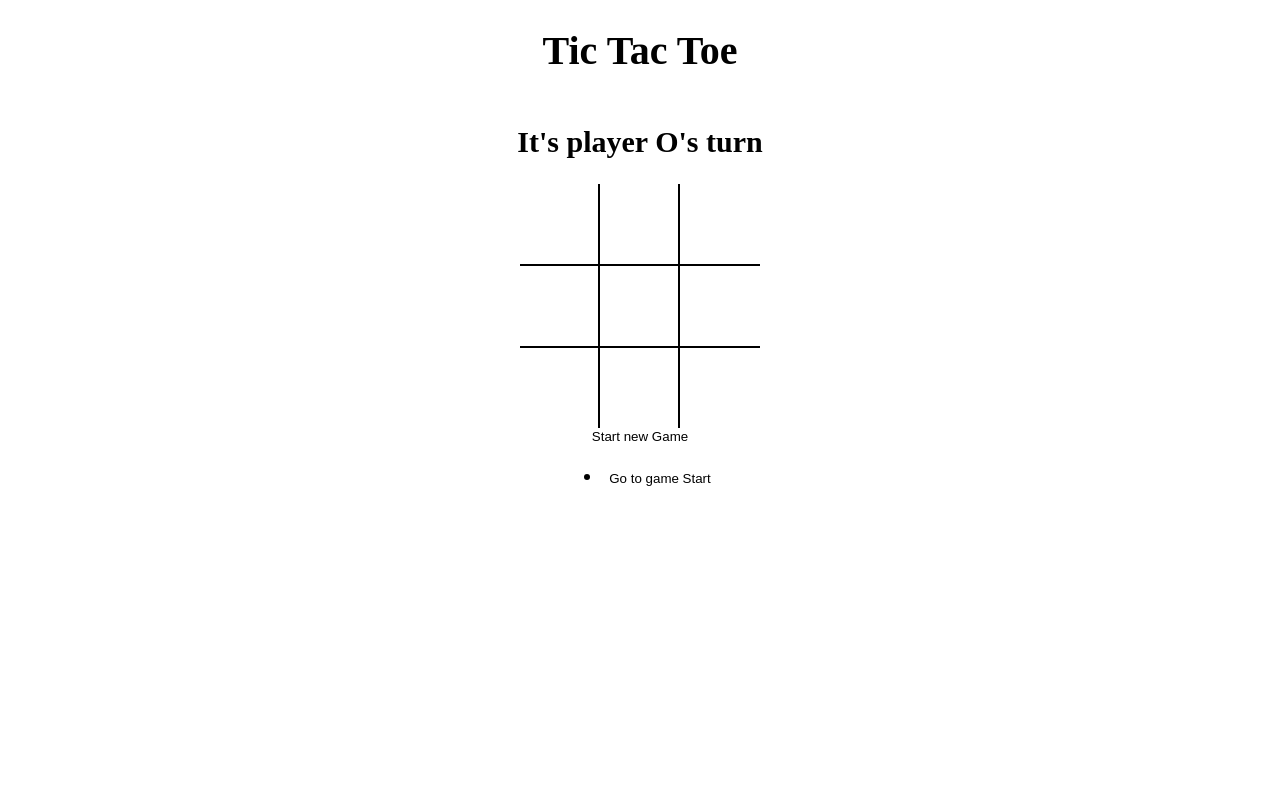
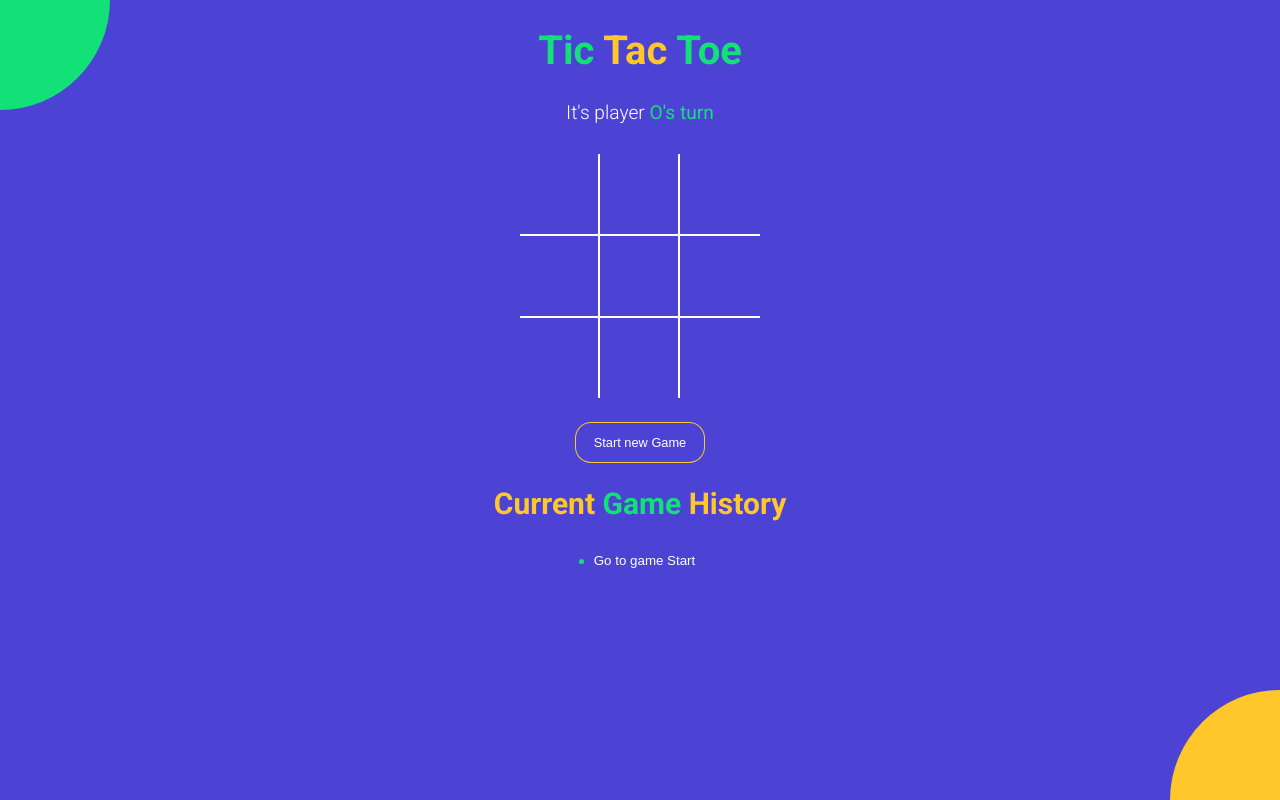
Before and after one commit to SAM6358/Tic-Tac-Toe-using-React, a React (Vite) app: page / in a window 1280 px wide. Built offline with nearby package versions, Linux system fonts and the light colour scheme; the HTML template or start-up script is replaced by a standard one.

Commit message:
added styles and animation in the winning square in the app

```diff
--- a/index.html
+++ b/index.html
@@ -1,7 +1,14 @@
 <!DOCTYPE html>
 <html>
   <head>
-    <title>React Vite Micro App</title>
+    <meta charset="UTF-8" />
+    <meta name="viewport" content="width=device-width, initial-scale=1.0" />
+    <meta http-equiv="X-UA-Compatible" content="ie=edge" />
+    <link
+      href="https://fonts.googleapis.com/css?family=Roboto:300,400,700&display=swap"
+      rel="stylesheet"
+    />
+    <title>TIC TAC TOE</title>
   </head>
   <body>
     <div id="root"></div>
--- a/src/App.jsx
+++ b/src/App.jsx
@@ -42,18 +42,34 @@
 
   return (
     <div className="app">
-      <h1> Tic Tac Toe </h1>
+      <h1>
+        {' '}
+        <span className="text-green"> Tic </span>{' '}
+        <span className="text-orange"> Tac </span>{' '}
+        <span className="text-green"> Toe </span>{' '}
+      </h1>
       <Status_message winner={winner} curr={curr} />
       <Board
         board={curr.board}
         handlesquareclick={handlesquareclick}
         winningSquare={winningSquare}
       />
-      <button type="button" onClick={onNew_game}>
+      <button
+        type="button"
+        onClick={onNew_game}
+        className={`btn-reset ${winner ? 'active' : ''}`}
+      >
         {' '}
         Start new Game{' '}
       </button>
+      <h2>
+        {' '}
+        <span className="text-orange">Current</span>{' '}
+        <span className="text-green"> Game </span>{' '}
+        <span className="text-orange"> History </span>
+      </h2>
       <History history={history} moveTo={moveTo} />
+      <div className="bg-balls" />
     </div>
   );
 };
--- a/src/components/History.jsx
+++ b/src/components/History.jsx
@@ -2,14 +2,13 @@
 
 const History = ({ history, moveTo, currentmove }) => {
   return (
-    <ul>
+    <div className="history-wrapper">
+      <ul className="history">
         {history.map((_, move) => {
           return (
             <li key={move}>
               <button
-              style={{
-                fontWeight: move === currentmove ? 'bold' : 'normal',
-              }}
+                className={`btn-move ${move === currentmove ? 'active' : ''}`}
                 type="button"
                 onClick={() => {
                   moveTo(move);
@@ -21,6 +20,7 @@
           );
         })}
       </ul>
+    </div>
   );
 };
 
--- a/src/components/Square.jsx
+++ b/src/components/Square.jsx
@@ -4,9 +4,10 @@
   return (
     <button
       type="button"
-      className="square"
       onClick={onClick}
-      style={{ fontWeight: iswinningSquare ? 'bold' : 'normal' }}
+      className={`square ${iswinningSquare ? 'winning' : ''} ${
+        value === 'X' ? 'text-orange' : 'text-green'
+      }`}
     >
       {' '}
       {value}{' '}
--- a/src/components/Status_message.jsx
+++ b/src/components/Status_message.jsx
@@ -4,13 +4,33 @@
   const nomovesleft = curr.board.every(element => element !== null);
 
   return (
-    <h2>
-      {winner && `Winner is ${winner}`}
-      {!winner &&
-        !nomovesleft &&
-        `It's player ${curr.isXnext ? 'O' : 'X'}'s turn `}
-      {!winner && nomovesleft && ` It's a tie between player X and O `}
-    </h2>
+    <div className="status-message">
+      {winner && (
+        <>
+          Winner is{' '}
+          <span className={winner === 'X' ? 'text-orange' : 'text-green'}>
+            {winner}
+          </span>
+        </>
+      )}
+      {!winner && !nomovesleft && (
+        <>
+          It's player{' '}
+          <span className={curr.isXnext ? 'text-green' : 'text-orange'}>
+            {curr.isXnext ? 'O' : 'X'}'s turn{' '}
+          </span>
+        </>
+      )}
+      {!winner && nomovesleft && (
+        <>
+          {' '}
+          It's a tie between player <span className="text-orange">
+            {' '}
+            X{' '}
+          </span> and <span className="text-green"> O </span>
+        </>
+      )}
+    </div>
   );
 };
 
--- a/src/styles/main.scss
+++ b/src/styles/main.scss
@@ -1,4 +1,11 @@
+$green: #12e177;
+$orange: #ffc72a;
+$blue: #4c43d4;
+
 body {
+  font-family: 'Roboto', sans-serif;
+  background-color: $blue;
+  color: #fff;
   padding: 0;
   margin: 0;
 }
@@ -19,18 +26,83 @@
   align-items: center;
 }
 
+.text-green {
+  color: $green;
+}
+
+.text-orange {
+  color: $orange;
+}
+
+.history-wrapper {
+  width: 300px;
+  text-align: center;
+  margin-bottom: 20px;
+  .history {
+    display: inline-block;
+    padding: 0;
+    margin: 0;
+    li {
+      list-style: none;
+      text-align: left;
+      &:before {
+        content: '';
+        border-radius: 50%;
+        display: inline-block;
+        height: 5px;
+        width: 5px;
+        background-color: $green;
+        margin-right: 4px;
+        margin-bottom: 1px;
+      }
+
+      .btn-move {
+        color: #fff;
+        &.active {
+          font-weight: bold;
+          color: $green;
+        }
+      }
+    }
+  }
+}
+
+.status-message {
+  margin-bottom: 30px;
+  font-size: 1.2rem;
+  font-weight: lighter;
+  span {
+    font-weight: normal;
+  }
+}
+
+.btn-reset {
+  font-size: 0.8rem;
+  color: #fff;
+  border-radius: 15px;
+  padding: 12px 18px;
+  margin-top: 25px;
+  transition: all 0.2s;
+  background-color: $blue;
+  box-shadow: 0px 0px 0px 1px $orange;
+  &.active {
+    background-color: $orange;
+    box-shadow: none;
+  }
+}
+
 .board {
   .board-row {
     display: flex;
     flex-direction: row;
-    border-bottom: 2px solid #000;
+    border-bottom: 2px solid #fff;
     &:last-child {
       border-bottom: none;
     }
     .square {
       width: 80px;
       height: 80px;
-      border-right: 2px solid #000;
+      border-right: 2px solid #fff;
       font-size: 2.5rem;
       padding: 0;
       overflow: hidden;
@@ -38,6 +110,63 @@
       &:last-child {
         border-right: none;
       }
+      &.winning {
+        animation: scaleText 1.4s infinite;
+        @keyframes scaleText {
+          0% {
+            transform: 2.5rem;
+          }
+          50% {
+            font-size: 3.5rem;
+          }
+          100% {
+            font-size: 2.5rem;
+          }
+        }
+      }
     }
   }
 }
+
+.bg-balls {
+  position: fixed;
+  top: 0;
+  left: 0;
+  right: 0;
+  bottom: 0;
+  min-width: 100%;
+  z-index: -1;
+
+  &:before,
+  &:after {
+    content: '';
+    position: absolute;
+    width: 150px;
+    height: 150px;
+    border-radius: 50%;
+  }
+
+  &:before {
+    background-color: $orange;
+    right: -75px;
+    bottom: -75px;
+    @media screen and (min-width: 476px) {
+      width: 220px;
+      height: 220px;
+      right: -110px;
+      bottom: -110px;
+    }
+  }
+
+  &:after {
+    background-color: $green;
+    top: -75px;
+    left: -75px;
+    @media screen and (min-width: 476px) {
+      width: 220px;
+      height: 220px;
+      top: -110px;
+      left: -110px;
+    }
+  }
+}
```
Lines whose indentation alone changed are shown as unchanged.
